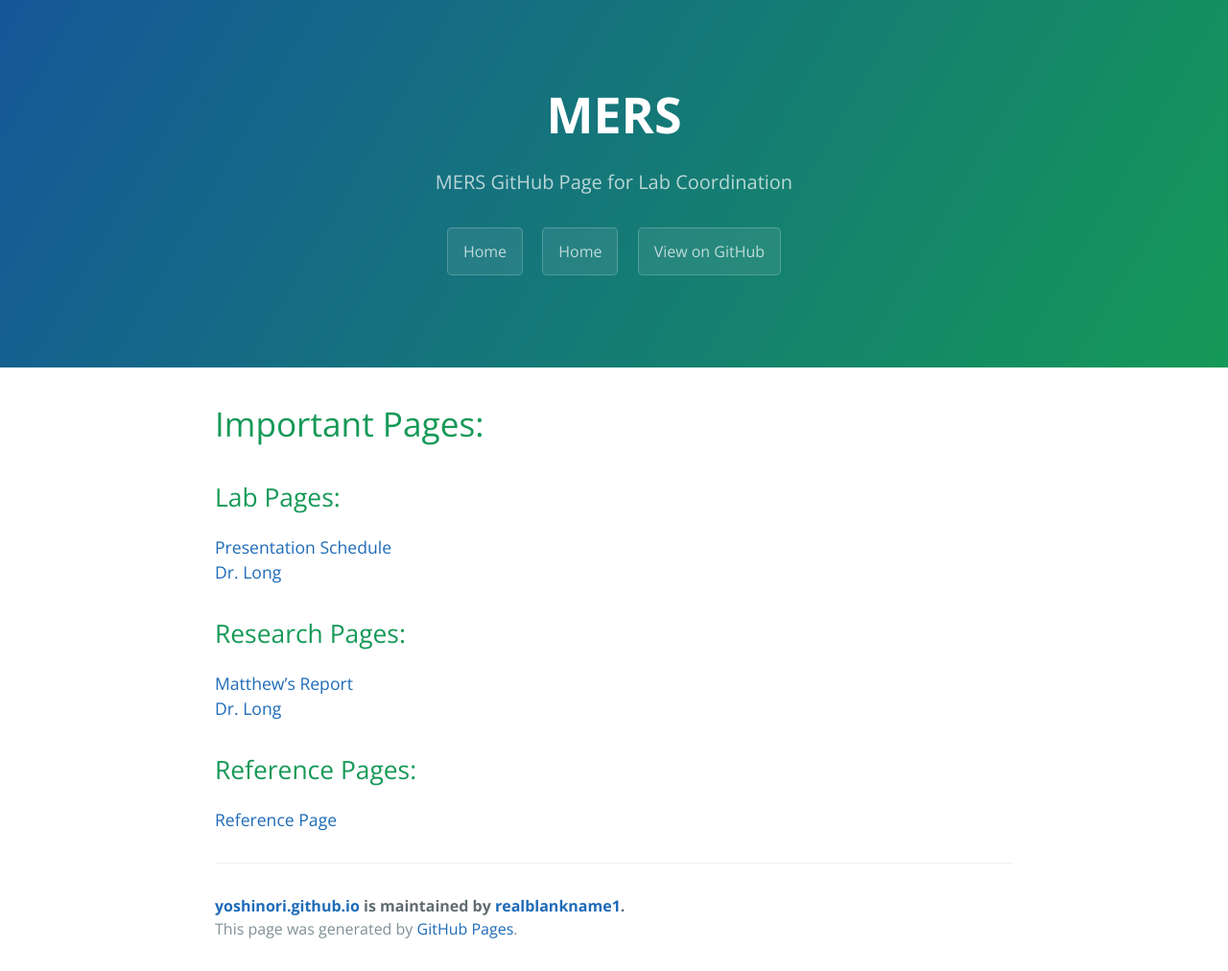
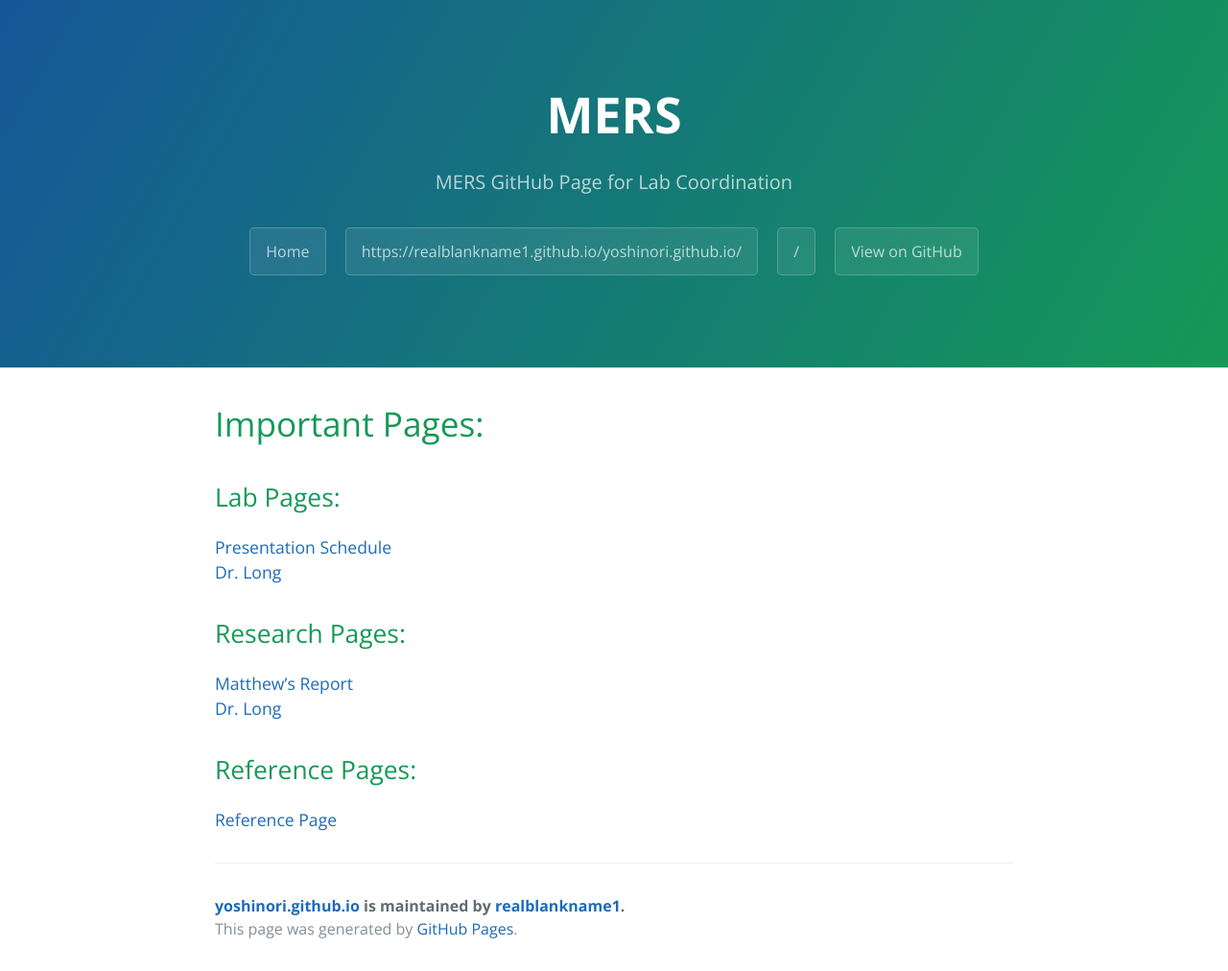
Before and after one commit to realblankname1/yoshinori.github.io, a Jekyll site: the page built from index.md, in a window 1280 px wide. Shown: the whole page at 96% size. Built offline with Jekyll 4.4.1, drawn with Linux system fonts in a browser that asks for light colours.

Commit message:
Debugging

```diff
--- a/_layouts/default.html
+++ b/_layouts/default.html
@@ -22,7 +22,8 @@
         <a href="{{ site.url }}" class="btn">Home</a>
       {% endif %}
       {% if site.show_edit %}
-        <a href="{{ page.url }}" class="btn">Home</a>
+        <a href="{{ page.url }}" class="btn">{{ site.url }}</a>
+        <a href="{{ page.url }}" class="btn">{{ page.url }}</a>
       {% endif %}
       {% if site.github.is_project_page %}
         <a href="{{ site.github.repository_url }}" class="btn">View on GitHub</a>
```
